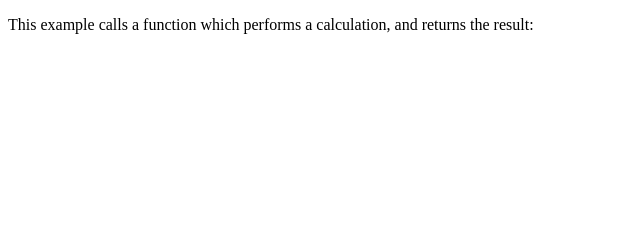
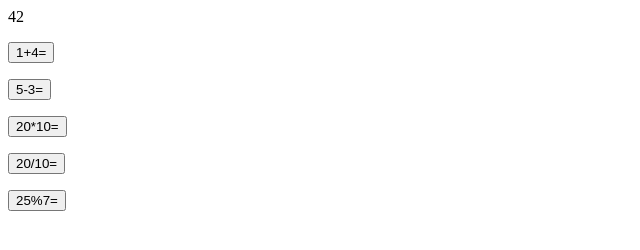
Before and after one commit to Ivy-09/JavaScript-Projects, a plain HTML site: page Project3_math_operators/index.html in a window 1280 px wide. Shown: the whole page, without its empty margins (0-640 px from the left). Drawn offline with Linux system fonts and the light colour scheme.

Commit message:
Add files via upload

```diff
--- a/Project3_math_operators/index.html
+++ b/Project3_math_operators/index.html
@@ -1,11 +1,25 @@
 <!DOCTYPE html>
 <html lang="en">
     <head>  <meta charset="UTF-8">
-    <script src="JS/main.js"></script></head>
+    <script src="js/main.js"></script></head>
     <body>
-        <p>This example calls a function which performs a calculation, and returns the result:</p>
+        <p id="addition" ></p>
+            <button onclick="addition_Function()">1+4=</button>
 
-        <p id="Math"></p>
+        <p id="Math" ></p>
+            <button onclick="subtraction_Function()">5-3=</button>
+
+
+     <p id="multiplication"></p>
+      <button onclick="multiplication()">20*10=</button>
+
+      <p id="division"></p>
+      <button onclick="division()">20/10=</button>
+
+      <p id="modulus"></p>
+      <button onclick="modulus_Operator()">25%7=</button>
+
+
 
 
 
--- a/Project3_math_operators/js/main.js
+++ b/Project3_math_operators/js/main.js
@@ -1,5 +1,35 @@
 
-    function subtraction_Function(){
-      var Subtraction=5-2;
-      document.getElementById("Math").innerHTML="5-2= "+Subtraction;
-    }
+function addition_Function(){
+  var addition=1 + 4;
+  document.getElementById("addition").innerHTML="1 + 4= "+addition
+}
+
+    function subtraction_Function() {
+      var subtraction= 5 - 3;
+
+    document.getElementById("Math").innerHTML="5 - 3 = "+subtraction;
+  }
+   function multiplication(){
+    var multiplication=20 * 10;
+    document.getElementById("multiplication").innerHTML="20 * 10="+multiplication;
+   }
+
+   function division(){
+    var division=20 / 10;
+    document.getElementById("division").innerHTML="20 / 10="+division;
+   }
+
+   function modulus_Operator(){
+    var modulus=25 % 7;
+    document.getElementById("modulus").innerHTML="25 % 7="+modulus;
+   }
+
+    var x=3;
+    x++;
+    document.write(x)
+
+    var y=3;
+    y--;
+    document.write(y)
+
+   window.alert(Math.random())
```
